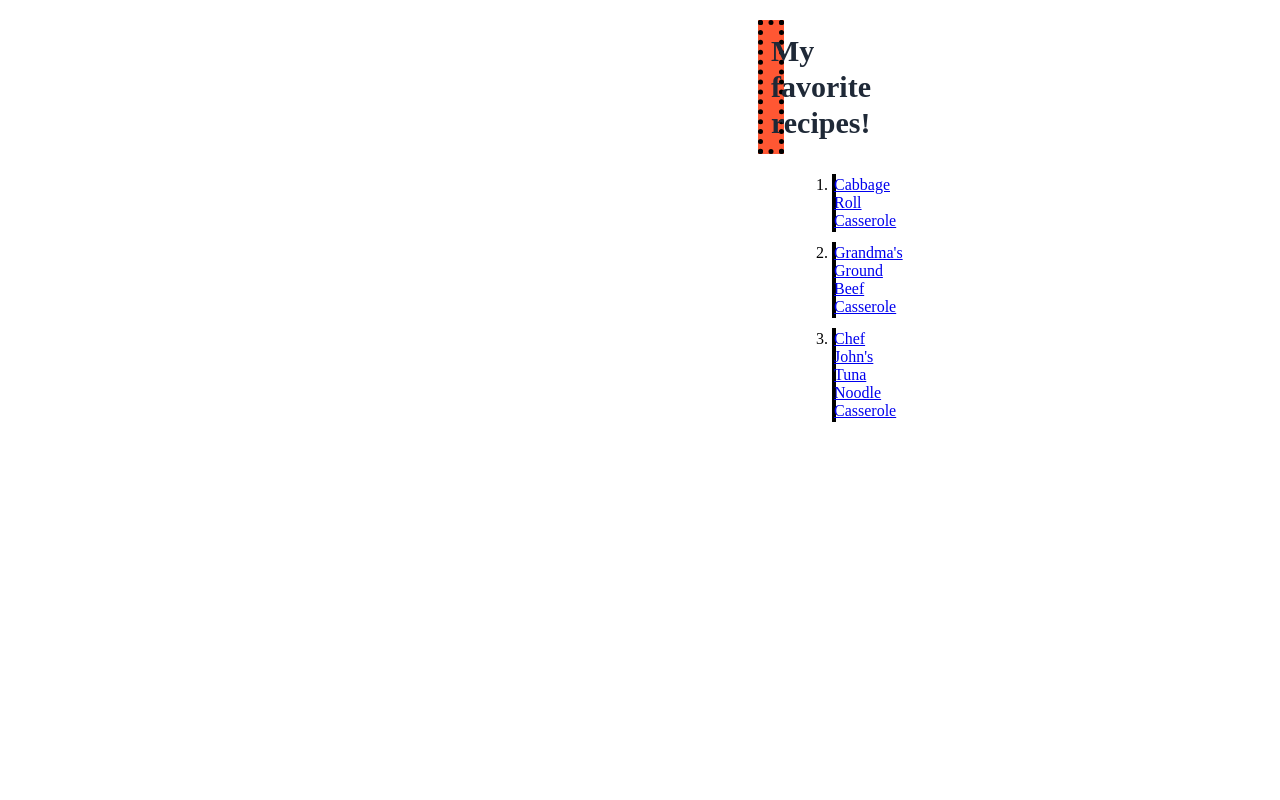
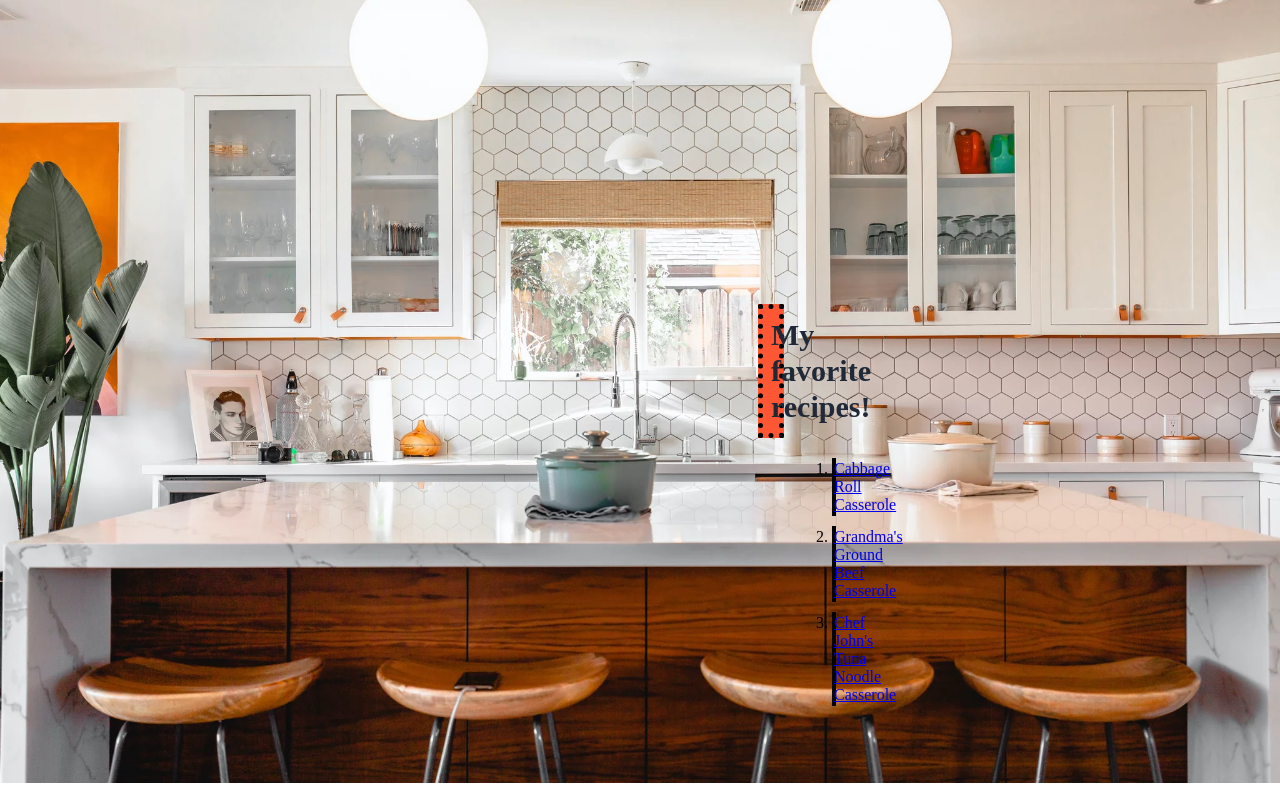
Before and after one commit to Sippin-Rose/odin-recipes, a plain HTML site: page index.html in a window 1280 px wide. Drawn offline with Linux system fonts and the light colour scheme.

Commit message:
add background

```diff
--- a/index.html
+++ b/index.html
@@ -14,5 +14,6 @@
         <li><a href="recipes/beef-casserole.html"> Grandma's Ground Beef Casserole </a> </li>
         <li><a href="recipes/tuna-noodle-casserole.html"> Chef John's Tuna Noodle Casserole </a> </li>
     </ol>
+ <div class="background"> </div>
     </body>
 </html>
--- a/mystyle.css
+++ b/mystyle.css
@@ -31,3 +31,11 @@ li {
     background-color: paleturquoise;
     color: black;
 }
+
+body {
+    background-image: url("../odin-recipes/images/background.jpg");
+    background-size: cover;
+    background-repeat: no-repeat;
+    background-position: center;
+    margin-top: 19em;
+}
```
Also changed, not shown: images/background.jpg (added).
